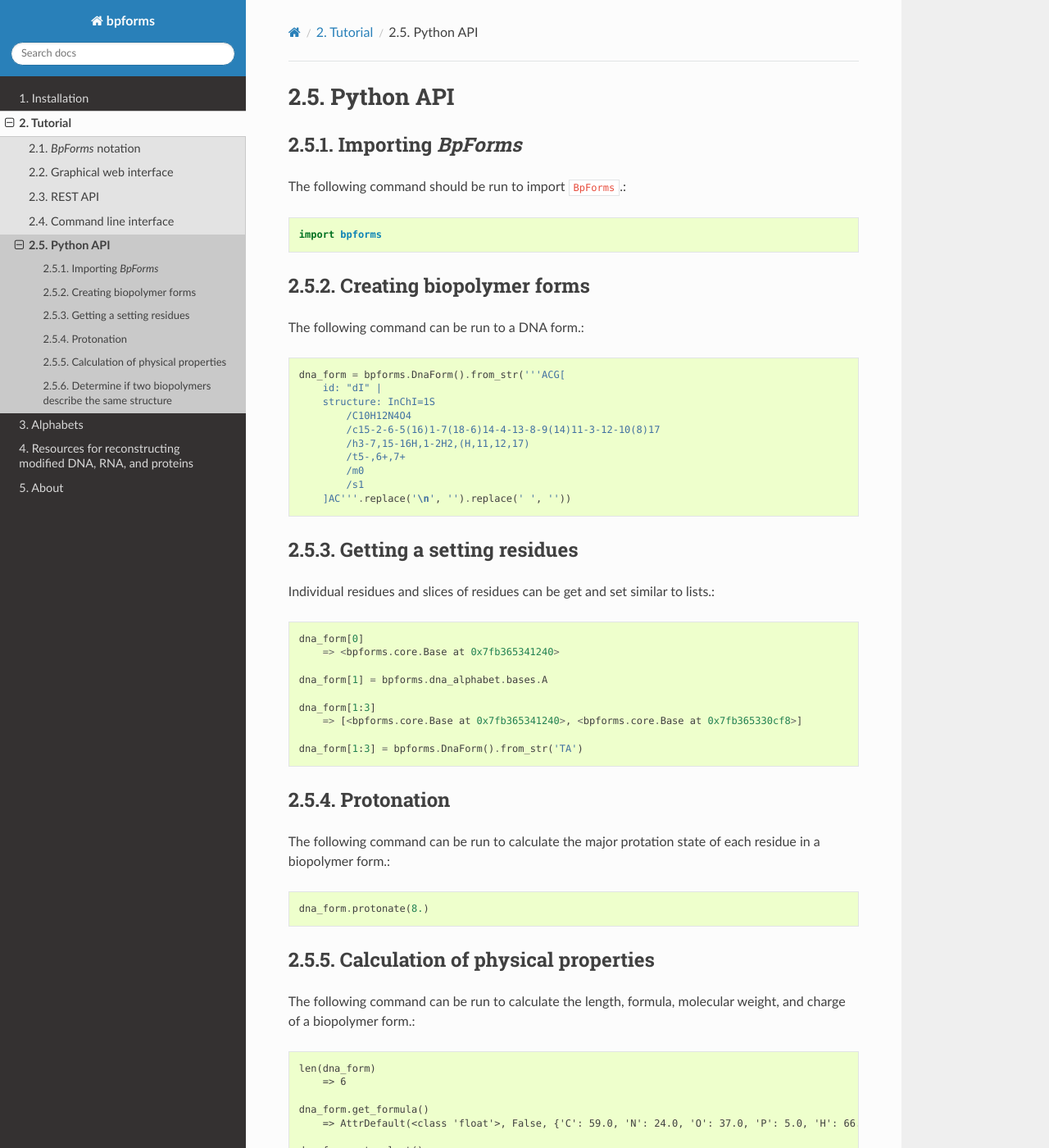
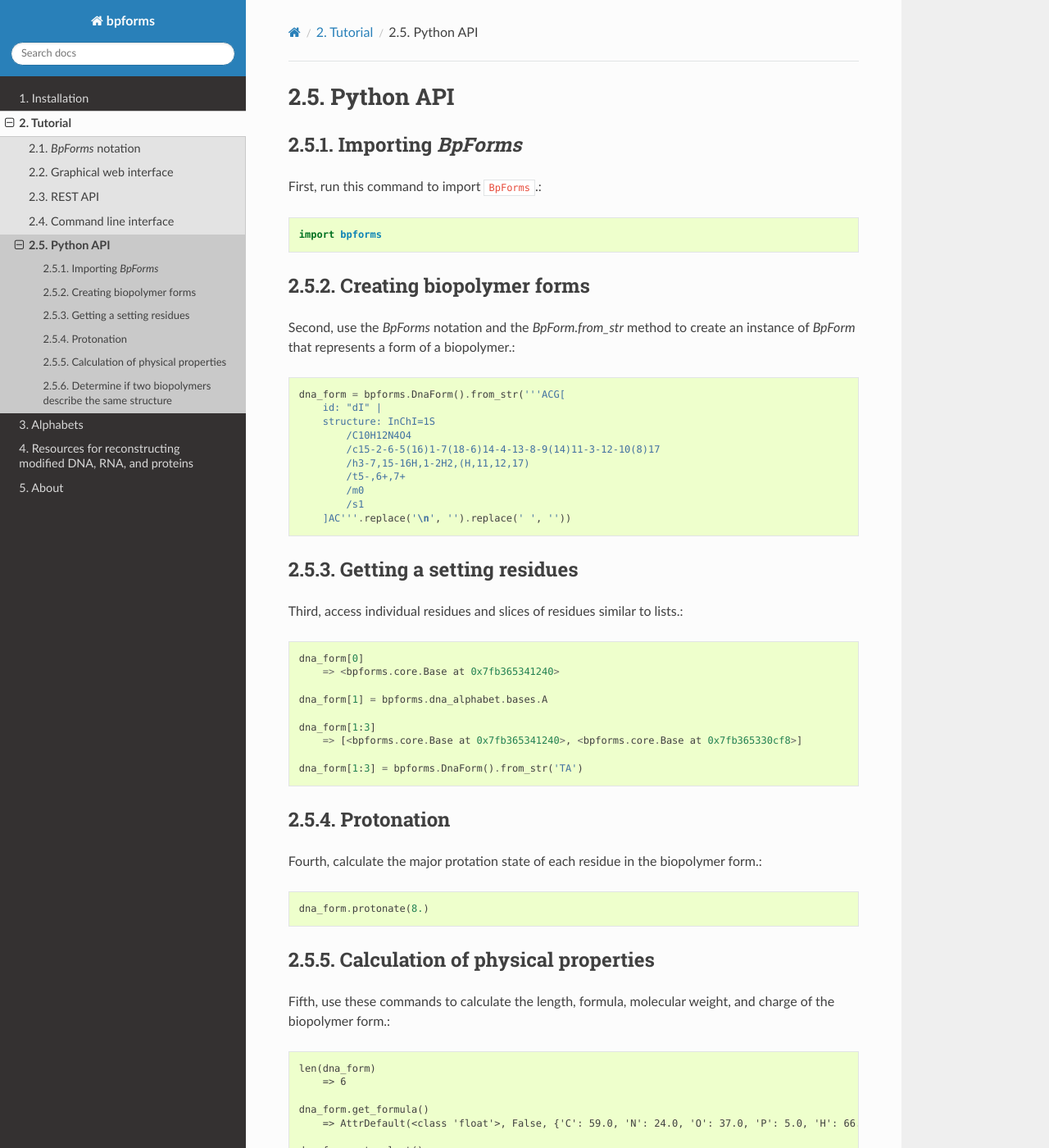
Before and after one commit to KarrLab/bpforms, a Sphinx documentation site: the page built from docs/python_api.rst, in a window 1280 px wide and 1400 px high. Shown: the whole window at 82% size. Built offline with Sphinx 7.4.7 and the Read the Docs theme 2.0.0, drawn with Linux system fonts in a browser that asks for light colours; pages that are not in the unit, such as notebooks, are missing from menus; some of the changed text lies outside the part shown.

Commit message:
clarifying docs

```diff
--- a/docs/python_api.rst
+++ b/docs/python_api.rst
@@ -7,7 +7,7 @@ Python API
 Importing `BpForms`
 ^^^^^^^^^^^^^^^^^^^
 
-The following command should be run to import ``BpForms``.::
+First, run this command to import ``BpForms``.::
 
     import bpforms
 
@@ -15,7 +15,7 @@ The following command should be run to import ``BpForms``.::
 Creating biopolymer forms
 ^^^^^^^^^^^^^^^^^^^^^^^^^
 
-The following command can be run to a DNA form.::
+Second, use the `BpForms` notation and the `BpForm.from_str` method to create an instance of `BpForm` that represents a form of a biopolymer.::
 
     dna_form = bpforms.DnaForm().from_str('''ACG[
         id: "dI" |
@@ -31,7 +31,7 @@ The following command can be run to a DNA form.::
 
 Getting a setting residues
 ^^^^^^^^^^^^^^^^^^^^^^^^^^
-Individual residues and slices of residues can be get and set similar to lists.::
+Third, access individual residues and slices of residues similar to lists.::
 
     dna_form[0]
         => <bpforms.core.Base at 0x7fb365341240>
@@ -46,14 +46,14 @@ Individual residues and slices of residues can be get and set similar to lists.:
 
 Protonation
 ^^^^^^^^^^^
-The following command can be run to calculate the major protation state of each residue in a biopolymer form.::
+Fourth, calculate the major protation state of each residue in the biopolymer form.::
 
     dna_form.protonate(8.)
 
 
 Calculation of physical properties
 ^^^^^^^^^^^^^^^^^^^^^^^^^^^^^^^^^^
-The following command can be run to calculate the length, formula, molecular weight, and charge of a biopolymer form.::
+Fifth, use these commands to calculate the length, formula, molecular weight, and charge of the biopolymer form.::
 
     len(dna_form)
         => 6
@@ -70,7 +70,7 @@ The following command can be run to calculate the length, formula, molecular wei
 
 Determine if two biopolymers describe the same structure
 ^^^^^^^^^^^^^^^^^^^^^^^^^^^^^^^^^^^^^^^^^^^^^^^^^^^^^^^^
-The following command can be run to determine if two biopolymers describe the same structure.::
+Six, use the following command to determine if two instances of `BpForm` describe the same biopolymer.::
 
     dna_form_1 = bpforms.DnaForm().from_str('ACGT')
     dna_form_2 = bpforms.DnaForm().from_str('ACGT')
```
